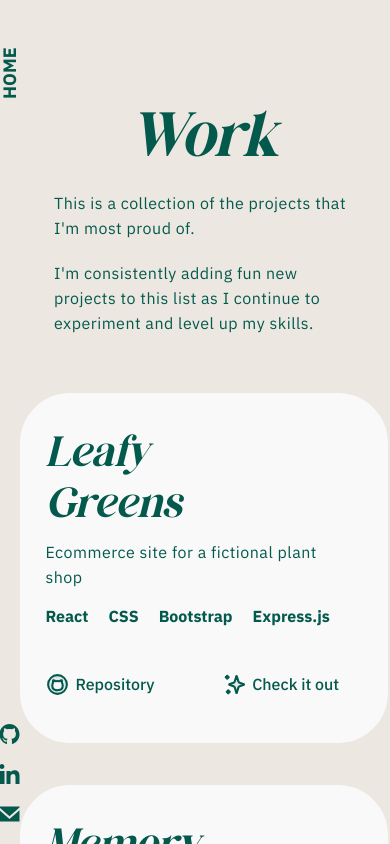
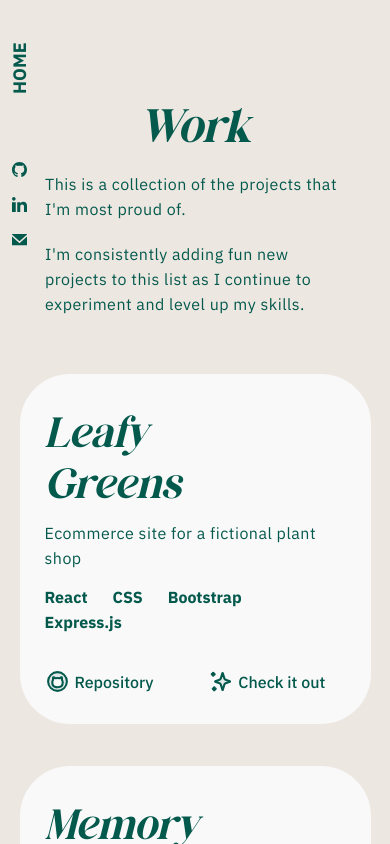
Before and after one commit to huntkay1/portfolio, a React (Vite) app: page /work in a window 390 px wide. Shown: the top 844 px of the page. Built offline with nearby package versions, Linux system fonts and the light colour scheme.

Commit message:
Completed sidebar implementation
I had to reformat all of the pages to better fit
the sidebar nav that was added.

This sidebar was created to hold the home button
and links to socials.

Need to set up the link connections.

```diff
--- a/src/components/About.jsx
+++ b/src/components/About.jsx
@@ -1,5 +1,5 @@
 import { motion } from 'framer-motion';
-import { NavLink } from 'react-router-dom';
+import Sidebar from './Sidebar';
 import '../styles/About.css';
 
 function About() {
@@ -11,9 +11,10 @@ function About() {
             exit={{ opacity: 0, y: -20 }}
             transition={{ duration: 0.5 }}
         >
-            <NavLink to='/'>
-                <button className='home-button'>HOME</button>
-            </NavLink>
+
+            <Sidebar />
+
+            <div>
 
                 <motion.h2
                     className='page-header'
@@ -75,7 +76,11 @@ function About() {
                         ))}
                     </ul>
                 </motion.div>
+
+            </div>
+
         </motion.div>
+
     );
 }
 
--- a/src/components/Contact.jsx
+++ b/src/components/Contact.jsx
@@ -1,9 +1,9 @@
 import { motion } from 'framer-motion';
-import { NavLink } from 'react-router-dom';
 import { useForm } from 'react-hook-form';
 import { useRef } from 'react';
 import emailjs from '@emailjs/browser';
 import '../styles/Contact.css';
+import Sidebar from './Sidebar';
 
 function Contact() {
   const form = useRef();
@@ -28,16 +28,15 @@ function Contact() {
 
   return (
     <motion.div
-      className="contact"
       initial={{ opacity: 0, y: -20 }}
       animate={{ opacity: 1, y: 0 }}
       exit={{ opacity: 0, y: -20 }}
       transition={{ duration: 0.5 }}
     >
-      <NavLink to='/'>
-        <button className='home-button'>HOME</button>
-      </NavLink>
 
+      <Sidebar />
+
+      <div className="contact">
         <motion.h2
           className="page-header"
           initial={{ opacity: 0, y: -10 }}
@@ -108,6 +107,7 @@ function Contact() {
             </motion.button>
           </form>
         </motion.div>
+      </div>
     </motion.div>
   );
 }
--- a/src/components/Sidebar.jsx
+++ b/src/components/Sidebar.jsx
@@ -0,0 +1,21 @@
+import GitHub2 from '../assets/github-2.svg'
+import Email from '../assets/email.svg'
+import LinkedIn from '../assets/linkedin.svg'
+import { NavLink } from 'react-router-dom';
+
+function Sidebar() {
+    return(
+        <div className='sidebar'>
+        <NavLink to='/'>
+            <button className='home-button'>HOME</button>
+        </NavLink>
+        <div className='sidebar-icons'>
+            <img src={GitHub2}></img>
+            <img src={LinkedIn}></img>
+            <img src={Email}></img>
+        </div>
+    </div>
+    )
+}
+
+export default Sidebar
--- a/src/components/Work.jsx
+++ b/src/components/Work.jsx
@@ -1,14 +1,12 @@
 import { motion } from 'framer-motion';
-import { NavLink } from 'react-router-dom';
 import '../styles/Work.css';
 import Leafy from '../assets/leafy.png';
 import Pokemon from '../assets/pokemon.png';
 import Resume from '../assets/resume.png';
 import Sparkle from '../assets/sparkle.svg';
 import GitHub from '../assets/github.svg';
-import GitHub2 from '../assets/github-2.svg'
-import Email from '../assets/email.svg'
-import LinkedIn from '../assets/linkedin.svg'
+import Sidebar from './Sidebar';
+
 
 function Work() {
     const workData = [
@@ -47,17 +45,7 @@ function Work() {
             className='page-container'
         >
 
-            <div className='sidebar'>
-                <NavLink to='/'>
-                    <button className='home-button'>HOME</button>
-                </NavLink>
-                <div className='sidebar-icons'>
-                    <img src={GitHub2}></img>
-                    <img src={LinkedIn}></img>
-                    <img src={Email}></img>
-                </div>
-            </div>
-
+            <Sidebar />
 
             <div className='work'>
                 <div className='work-container'>
--- a/src/styles/About.css
+++ b/src/styles/About.css
@@ -1,11 +1,7 @@
 .about .page-header {
     color: var(--BLUE-COLOR);
     margin-left: 150px;
-    margin-top: 50px;
-}
-
-.about .home-button {
-    color: var(--BLUE-COLOR);
+    padding-top: 20px;
 }
 
 .me {
@@ -67,8 +63,8 @@
 
     .about .page-header {
         margin-left: 50px;
-        margin-top: 100px;
         margin-bottom: 1vh;
+        padding-top: 40px;
     }
 
     .me {
@@ -98,7 +94,7 @@
 
     .about .page-header {
         margin-left: 100px;
-        margin-top: 100px;
+        padding-top: 80px;
     }
 
     .about-main {
--- a/src/styles/App.css
+++ b/src/styles/App.css
@@ -17,7 +17,7 @@
 
 .intro h1 {
   font-family: var(--ACCENT-FONT);
-  font-size: 50px;
+  font-size: 4vh;
   margin-bottom: 20px;
   font-style: italic;
 }
--- a/src/styles/Contact.css
+++ b/src/styles/Contact.css
@@ -6,12 +6,8 @@
 .contact .page-header{
     color: var(--BLUE-COLOR);
     margin-left: 150px;
-    margin-top: 50px;
+    padding-top: 20px;
     letter-spacing: 5px;
-}
-
-.contact .home-button {
-    color: var(--BLUE-COLOR);
 }
 
 label {
@@ -103,12 +99,12 @@ textarea:focus {
 
 @media (max-width: 540px) {
     .contact .page-header {
-        margin: 18vh 0 10px 50px;
+        margin: 80px 0 10px 50px;
         letter-spacing: normal;
     }
 
     .form-container {
-        width: 90%;
+        width: 80%;
     }
 
     button[type=submit] {
@@ -133,4 +129,8 @@ textarea:focus {
     textarea {
         overflow: hidden
     }
+
+    .form-container {
+        width: 70%;
+    }
 }
--- a/src/styles/Work.css
+++ b/src/styles/Work.css
@@ -1,32 +1,8 @@
-.home-button {
-    color: var(--BLUE-COLOR);
-}
+
 
 .page-container {
     display: grid;
     grid-template-columns: 1fr;
-}
-
-.sidebar {
-    display: grid;
-    position: fixed;
-    justify-content: center;
-    left: 0;
-    width: 5vw;
-    height: 100vh;
-    z-index: 1;
-}
-
-.sidebar-icons {
-    place-content: end;
-    display: flex;
-    flex-direction: column;
-    gap: 20px;
-    margin-bottom: 20px;
-}
-
-.sidebar-icons img{
-    height: 20px;
 }
 
 /* Headers */
@@ -50,13 +26,14 @@
 .work-container {
     display: flex;
     justify-content: center;
-    margin-top: 120px;
+    margin-top: 130px;
 }
+
 
 /* Card Styles */
 .card {
     background-color: #f9f9f9;
-    width: 25vw;
+    width: 20vw;
     height: 350px;
     margin: 0 20px;
     padding: 15px 50px;
@@ -101,7 +78,9 @@
 
 .tech-list {
     padding: 0;
-    justify-self: left;
+    display: flex;
+    flex-wrap: wrap;
+    gap: 5px;
 }
 
 .tech-list li {
@@ -144,6 +123,7 @@
 
 
 @media (max-width: 430px) {
+
     .work {
         display: flex;
         flex-direction: column-reverse;
@@ -151,6 +131,8 @@
 
     .work-headers {
         flex-direction: column-reverse;
+        margin-left: 0;
+        margin-right: 0;
     }
 
     .work-container {
@@ -162,8 +144,8 @@
     .card {
         width: 90%;
         flex-direction: column;
-        margin-bottom: 5vh;
         padding: 0;
+        margin: 0 0 5vh 0;
     }
 
     .hidden-content {
@@ -183,7 +165,7 @@
     }
 
     .project-links {
-        margin-top: 3.5vh;
+        margin-top: 2.5vh;
         flex-direction: row !important;
     }
 
@@ -203,7 +185,7 @@
     }
 
     .card {
-        width: 80%;
+        width: 70%;
         margin-bottom: 5vh;
     }
 
--- a/src/styles/index.css
+++ b/src/styles/index.css
@@ -50,10 +50,11 @@ a {
     text-decoration: none;
     color: var(--BLUE-COLOR);
     font-family: var(--ACCENT-FONT);
+    height: 20px;
 }
 
 .page-header {
-    font-size: 16vw;
+    font-size: 12vw;
     font-weight: 400;
     font-style: italic;
 }
@@ -66,10 +67,49 @@ a {
     background-color: transparent;
     border: none;
     font-size: 18px;
-    margin-top: 80px;
-    /* margin-left: 10px; */
+    margin-top: 70px;
+    color: var(--BLUE-COLOR);
+    padding: 0;
 }
 
 .home-button:hover {
     opacity: 0.7;
 }
+
+.sidebar {
+    display: grid;
+    position: fixed;
+    justify-content: center;
+    left: 0;
+    width: 5vw;
+    height: 100vh;
+    z-index: 1;
+    padding-left: 10px;
+}
+
+.sidebar-icons {
+    place-content: end;
+    display: flex;
+    flex-direction: column;
+    gap: 20px;
+    margin-bottom: 20px;
+}
+
+.sidebar-icons img{
+    height: 20px;
+}
+
+@media (max-width: 430px) {
+    .sidebar {
+        padding-left: 10px;
+    }
+
+    .sidebar-icons {
+        align-self: flex-start;
+        margin-top: -32vh;
+    }
+
+    .sidebar-icons img{
+        height: 15px;
+    }
+}
```
Lines whose indentation alone changed are shown as unchanged.
